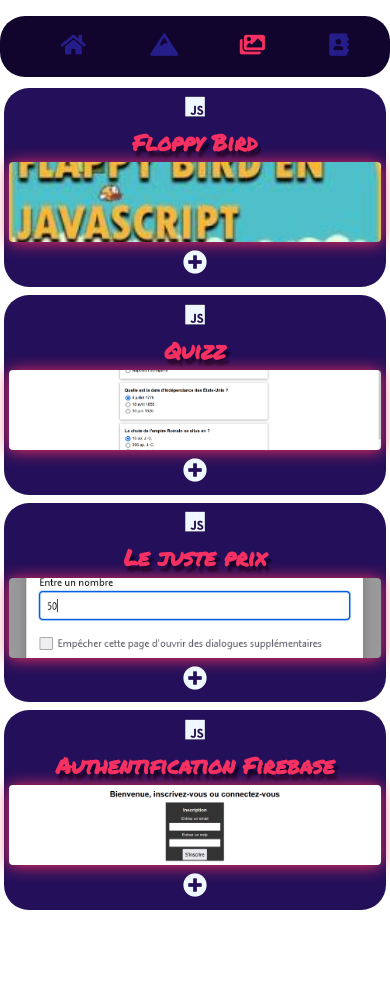
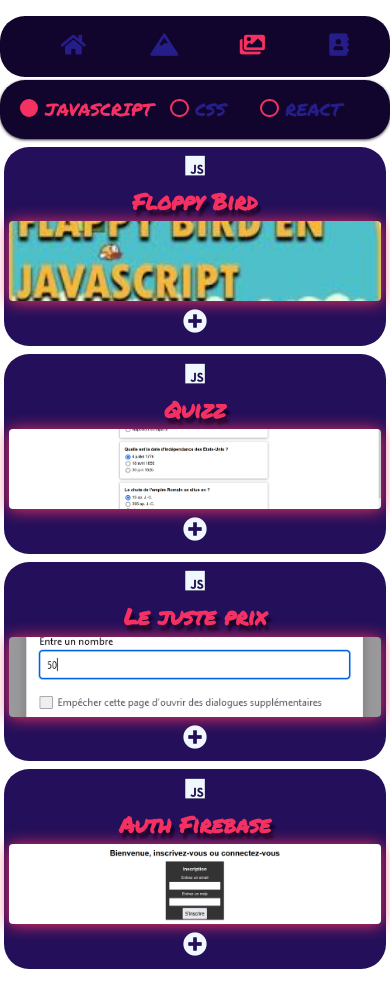
Before and after one commit to WalterX85/myPortfolio, a React (Create React App) app: page /portfolio in a window 390 px wide. Before the commit the page ends 926 px from the top, so only its background shows below. Built offline with nearby package versions, Linux system fonts and the light colour scheme; a web font is replaced by a local one.

Commit message:
infoContent resp

```diff
--- a/src/data/portfolioData.js
+++ b/src/data/portfolioData.js
@@ -39,7 +39,7 @@
   },
   {
     id: 5,
-    name: 'Authentification Firebase',
+    name: 'Auth Firebase',
     languages: ['javascript'],
     languagesIcons: ['fab fa-js'],
     source: "https://github.com/WalterX85/Vanilla-JS-Projects/tree/main/Syst%C3%A8me-d'Authentification-Firebase",
--- a/src/styles/pages/_portfolio.scss
+++ b/src/styles/pages/_portfolio.scss
@@ -26,7 +26,7 @@
       font-family: $font-4;
       font-size: 1.1rem;
       text-transform: uppercase;
-      padding: 0 1rem;
+      //padding: 0 1rem;
       flex: 1;
       z-index: 2;
       @include verticalCenter;
@@ -164,7 +164,7 @@
         color: $color-4;
         background: $color-1;
         border-radius: $borderRadius;
-        padding: 2rem;
+        padding: 1rem;
         box-shadow: 0 10px 10px #333;
         animation: popup .6s ease forwards;
         transform: scale(0);
@@ -228,7 +228,11 @@
 }
 @media (max-width: 520px){
   .radioDisplay {
-    display: none !important;
+    min-width: 320px;
+    input[type="radio"]{
+      visibility: hidden;
+      position: relative;
+    }
   }
   .portfolioContent {
     grid-template-rows: 1fr !important;
@@ -237,6 +241,14 @@
       grid-template-rows: 30px 40px 80px 40px !important;
       width: 98% !important;
 
+      .infosContent {
+        width: 100% !important;
+        max-width: 350px;
+
+      }
+
+
+
       img {
         height: 100% !important;
       }
```
